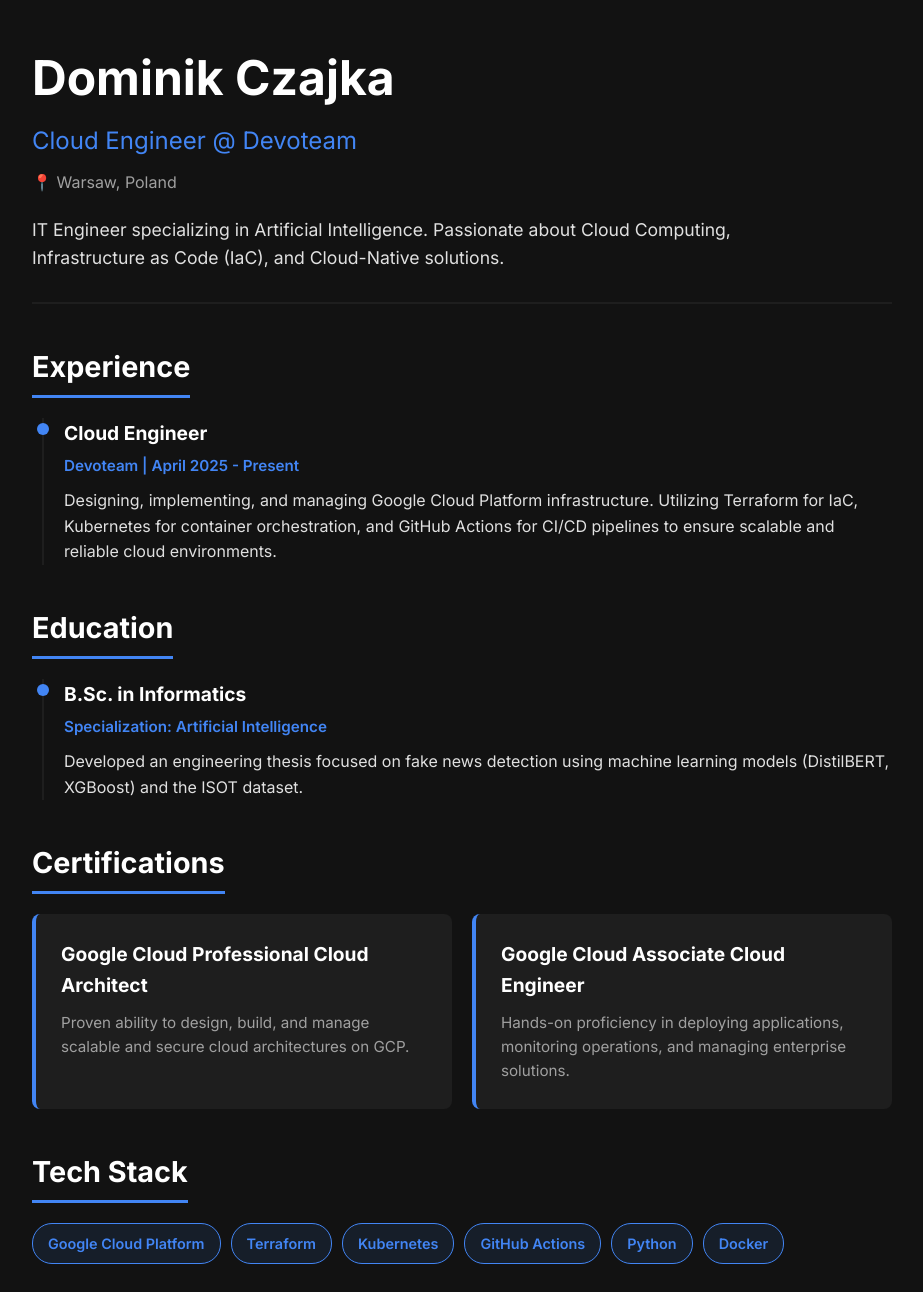
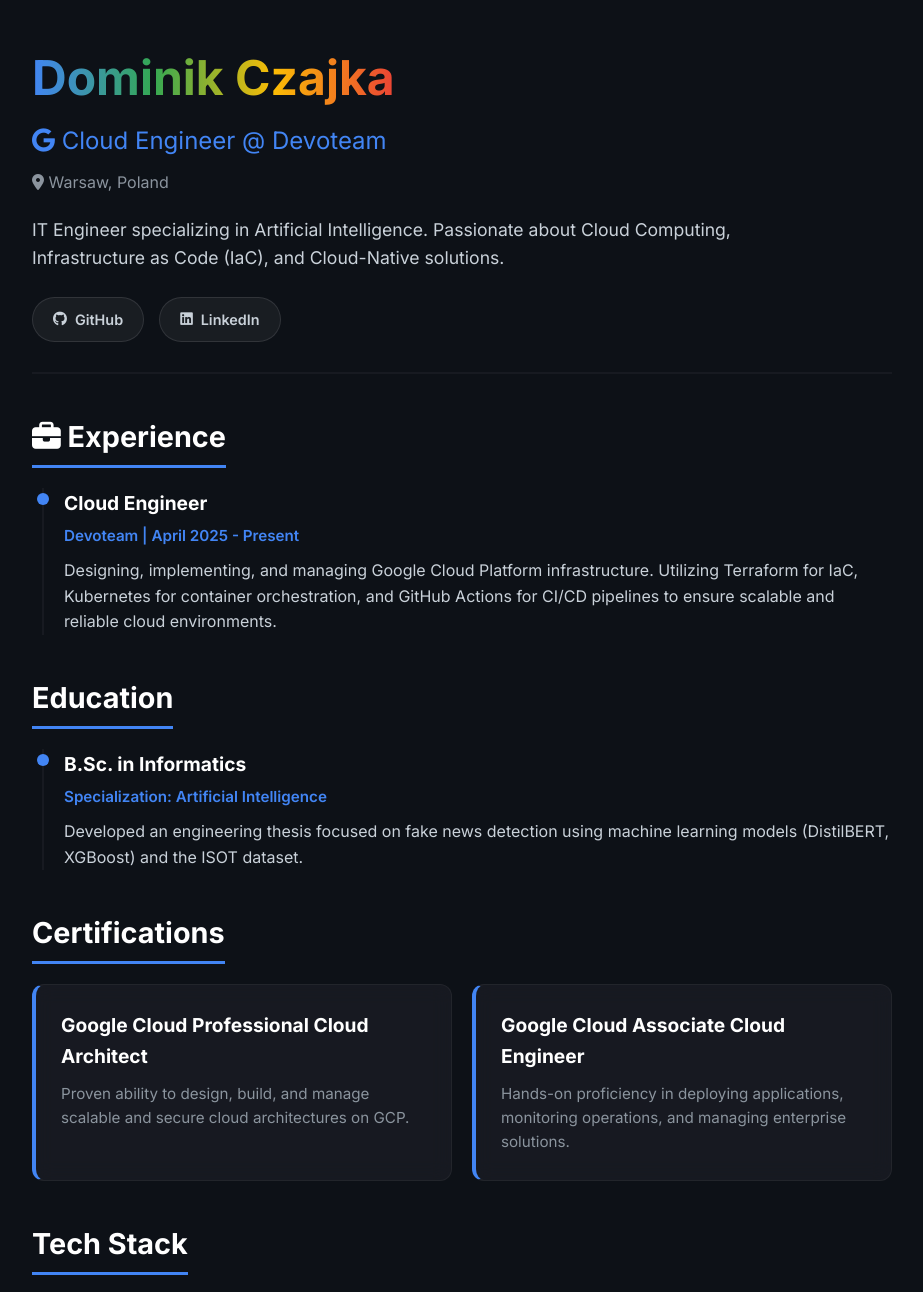
Before and after one commit to Doms-debug/learning-sandbox-monorepo, a plain HTML site: page frontend/index.html in a window 1280 px wide. Shown: the top 1292 px of the page, without its empty margins (178-1101 px from the left). Drawn offline with Linux system fonts and the light colour scheme; no server answers.

Commit message:
polished look, added links, improved visuals

```diff
--- a/frontend/index.html
+++ b/frontend/index.html
@@ -5,27 +5,32 @@
     <meta charset="UTF-8">
     <meta name="viewport" content="width=device-width, initial-scale=1.0">
     <title>Dominik Czajka | Cloud Engineer</title>
+    <link rel="stylesheet" href="https://cdnjs.cloudflare.com/ajax/libs/font-awesome/6.4.0/css/all.min.css">
     <link rel="stylesheet" href="style.css">
     <link href="https://fonts.googleapis.com/css2?family=Inter:wght@300;400;600;700&display=swap" rel="stylesheet">
-    <script src="script.js?v=3" defer></script>
+    <script src="script.js?v=5" defer></script>
 </head>
-
 <body>
     <div class="container">
         <header class="hero">
             <div class="hero-text">
-                <h1>Dominik Czajka</h1>
-                <h2>Cloud Engineer @ Devoteam</h2>
-                <p class="location">📍 Warsaw, Poland</p>
+                <h1 class="gradient-text">Dominik Czajka</h1>
+                <h2><i class="fa-brands fa-google"></i> Cloud Engineer @ Devoteam</h2>
+                <p class="location"><i class="fa-solid fa-location-dot"></i> Warsaw, Poland</p>
                 <p class="bio">
                     IT Engineer specializing in Artificial Intelligence. Passionate about Cloud Computing,
                     Infrastructure as Code (IaC), and Cloud-Native solutions.
                 </p>
+
+                <div class="social-links">
+                    <a href="https://github.com/Doms-debug" class="social-btn"><i class="fa-brands fa-github"></i> GitHub</a>
+                    <a href="https://www.linkedin.com/in/dominik-czajka/" class="social-btn"><i class="fa-brands fa-linkedin"></i> LinkedIn</a>
+                </div>
             </div>
         </header>
 
         <section class="section">
-            <h3 class="section-title">Experience</h3>
+            <h3 class="section-title"><i class="fa-solid fa-briefcase"></i> Experience</h3>
             <div class="timeline">
                 <div class="timeline-item">
                     <h4>Cloud Engineer</h4>
@@ -94,7 +99,7 @@
         </section>
 
         <section class="section">
-            <h3 class="section-title">After Hours</h3>
+            <h3 class="section-title"><i class="fa-solid fa-mountain"></i> After Hours</h3>
             <p class="hobbies">
                 When I'm not configuring cloud resources, you can find me maintaining a structured bouldering and
                 climbing routine.
--- a/frontend/style.css
+++ b/frontend/style.css
@@ -1,12 +1,10 @@
-/* Zmienne kolorystyczne - Ciemny motyw */
 :root {
-    --bg-color: #121212;
-    --card-bg: #1e1e1e;
-    --text-main: #e0e0e0;
-    --text-muted: #a0a0a0;
+    --bg-color: #0d1117;
+    --card-bg: rgba(30, 33, 40, 0.6);
+    --text-main: #c9d1d9;
+    --text-muted: #8b949e;
     --accent-color: #4285F4;
-    /* Google Cloud Blue */
-    --accent-hover: #3b78e7;
+    --gradient-google: linear-gradient(90deg, #4285F4, #34A853, #FBBC05, #EA4335);
 }
 
 * {
@@ -87,16 +85,23 @@
     }
 }
 
+
+
 .card {
     background-color: var(--card-bg);
+    backdrop-filter: blur(10px);
+    -webkit-backdrop-filter: blur(10px);
+    border: 1px solid rgba(255, 255, 255, 0.05);
     padding: 25px;
-    border-radius: 8px;
+    border-radius: 12px;
     border-left: 4px solid var(--accent-color);
-    transition: transform 0.2s ease;
+    transition: all 0.3s cubic-bezier(0.25, 0.8, 0.25, 1);
 }
 
 .card:hover {
-    transform: translateY(-5px);
+    transform: translateY(-5px) scale(1.02);
+    box-shadow: 0 10px 30px -10px rgba(66, 133, 244, 0.4);
+    border-left: 4px solid #34A853;
 }
 
 .card h4 {
@@ -120,11 +125,19 @@
 .skill-tag {
     background-color: rgba(66, 133, 244, 0.1);
     color: var(--accent-color);
-    border: 1px solid var(--accent-color);
+    border: 1px solid rgba(66, 133, 244, 0.3);
     padding: 8px 15px;
     border-radius: 20px;
     font-size: 0.9rem;
     font-weight: 600;
+    transition: all 0.3s ease;
+    cursor: default;
+}
+
+.skill-tag:hover {
+    background-color: var(--accent-color);
+    color: #fff;
+    box-shadow: 0 0 10px rgba(66, 133, 244, 0.4);
 }
 
 /* Footer & Counter */
@@ -155,7 +168,6 @@
     color: var(--accent-color);
 }
 
-/* Timeline dla sekcji Experience i Education */
 .timeline {
     border-left: 2px solid var(--card-bg);
     padding-left: 20px;
@@ -190,3 +202,38 @@
     font-weight: 600;
     margin-bottom: 10px;
 }
+
+.gradient-text {
+    background: var(--gradient-google);
+    -webkit-background-clip: text;
+    -webkit-text-fill-color: transparent;
+    display: inline-block;
+}
+
+.social-links {
+    margin-top: 25px;
+    display: flex;
+    gap: 15px;
+}
+
+.social-btn {
+    text-decoration: none;
+    color: var(--text-main);
+    background: rgba(255, 255, 255, 0.05);
+    border: 1px solid rgba(255, 255, 255, 0.1);
+    padding: 10px 20px;
+    border-radius: 30px;
+    font-size: 0.9rem;
+    font-weight: 600;
+    transition: all 0.3s ease;
+    display: flex;
+    align-items: center;
+    gap: 8px;
+}
+
+.social-btn:hover {
+    background: var(--accent-color);
+    color: #fff;
+    border-color: var(--accent-color);
+    box-shadow: 0 0 15px rgba(66, 133, 244, 0.5);
+}
```
